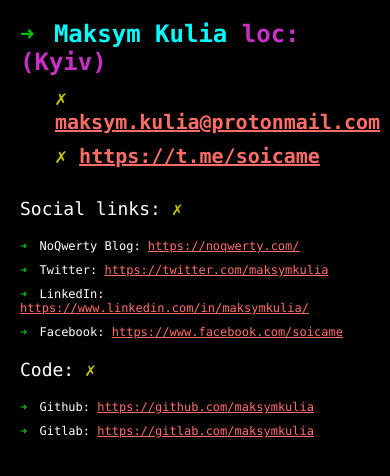
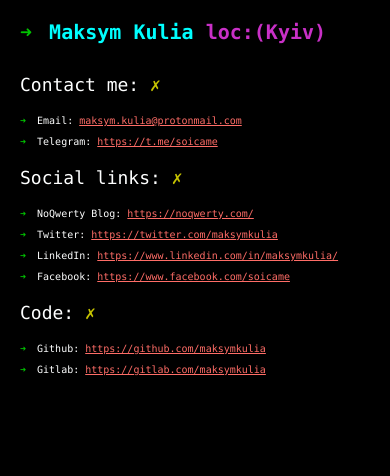
Before and after one commit to maksymkulia/maksymkulia.me, a plain HTML site: page index.html in a window 390 px wide. Drawn offline with Linux system fonts and the light colour scheme.

Commit message:
[add] Some more fancy things

```diff
--- a/index.html
+++ b/index.html
@@ -3,16 +3,21 @@
 <head>
     <meta charset="UTF-8">
     <meta name="viewport" content="width=device-width, initial-scale=1.0">
+    <link rel="icon" href="favicon-16x16.png" type="image/png" sizes="16x16">
+    <link rel="icon" href="favicon-32x32.png" type="image/png" sizes="32x32">
+    <link rel="apple-touch-icon" href="apple-touch-icon.png">
     <title>Hello!</title>
     <link rel="stylesheet" href="main.css">
 </head>
 <body>
     <header>
         <div><span class="arrow-right">➜</span> <span class="cyan">Maksym Kulia</span> <span class="command">loc:(Kyiv)</span></div>
-        <div class="contact"><span class="cross">✗</span> <a href="mail:maksym.kulia@protonmail.com">maksym.kulia@protonmail.com</a></div>
-        <div class="contact"><span class="cross">✗</span> <a href="https://t.me/soicame">https://t.me/soicame</a></div>
     </header>
     <main>
+        <div class="sub-cat">Contact me: <span class="cross">✗</span></div>
+        <div><span class="arrow-right">➜</span> Email: <a href="mailto:maksym.kulia@protonmail.com?subject=Hello">maksym.kulia@protonmail.com</a></a></div>
+        <div class="last-in-sub-cat"><span class="arrow-right">➜</span> Telegram: <a href="https://t.me/soicame">https://t.me/soicame</a></a></div>
+
         <div class="sub-cat">Social links: <span class="cross">✗</span></div>
         <div><span class="arrow-right">➜</span> NoQwerty Blog: <a href="https://noqwerty.com/">https://noqwerty.com/</a></a></div>
         <div><span class="arrow-right">➜</span> Twitter: <a href="https://twitter.com/maksymkulia">https://twitter.com/maksymkulia</a></a></div>
--- a/main.css
+++ b/main.css
@@ -15,10 +15,6 @@ a, a:hover {
 header {
     font-size: 24px;
     font-weight: bold;
-}
-.contact {
-    font-size: 20px;
-    padding-left: 35px;
 }
 
 div {
@@ -50,3 +46,23 @@ header.arrow-right {
 .last-in-sub-cat {
     padding-bottom: 20px;
 }
+
+@media screen and (max-width: 400px) {
+    body {
+        font-size: 10px;
+    }
+    header {
+        font-size: 20px;
+    }
+}
+@media screen and (max-width: 350px) {
+    body {
+        font-size: 8px;
+    }
+    header {
+        font-size: 18px;
+    }
+    .sub-cat {
+        font-size: 16px;
+    }
+}
```
Also changed, not shown: apple-touch-icon.png (added), favicon-16x16.png (added), favicon-32x32.png (added), favicon.ico (added).
